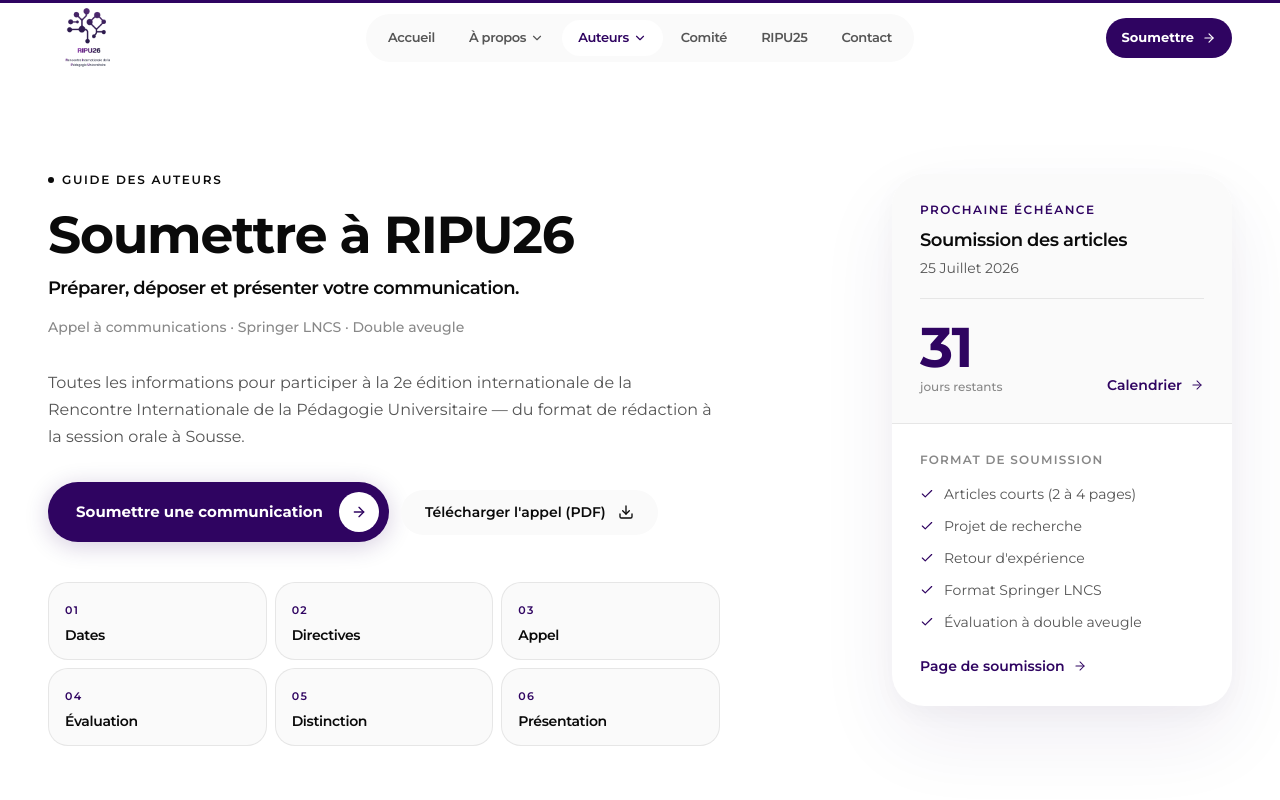
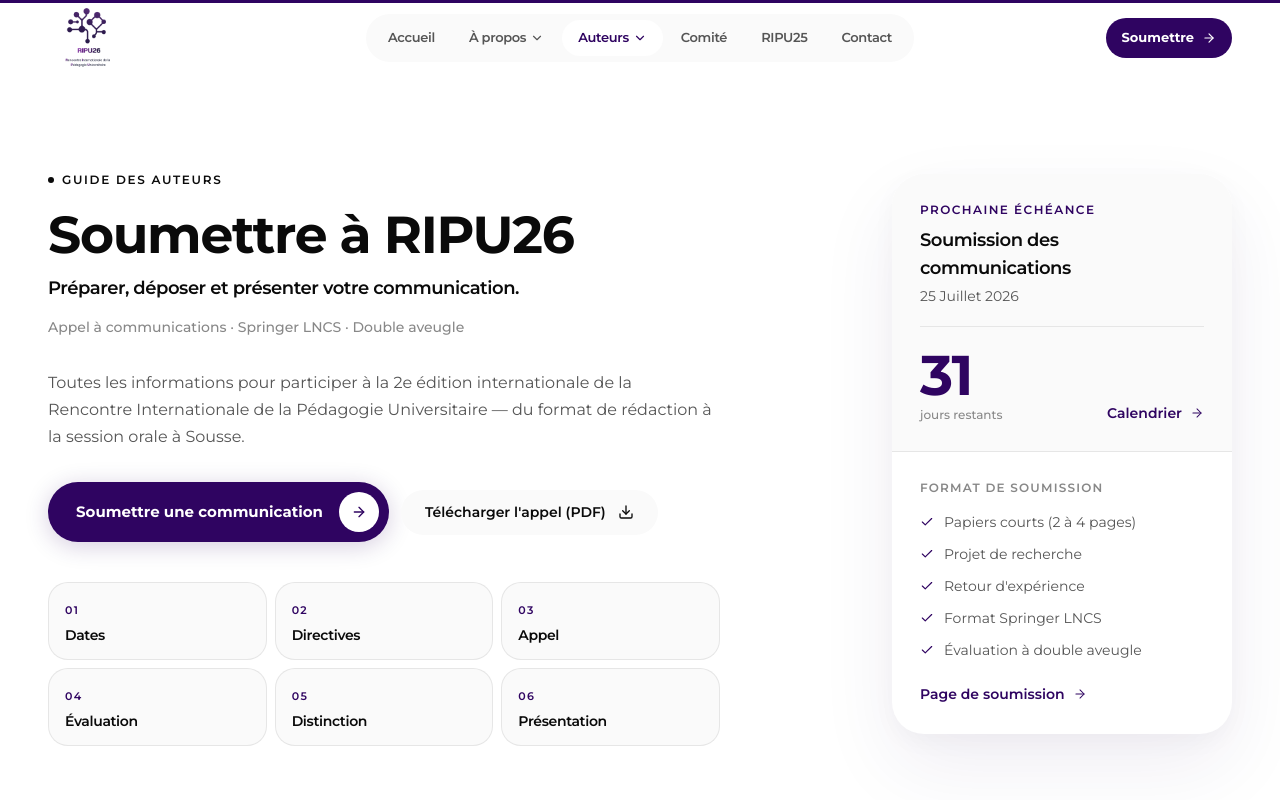
Before and after one commit to amamamou/ripu, a Next.js app: page /authors in a window 1280 px wide. Shown: the top 800 px of the page. Built offline with nearby package versions, Linux system fonts and the light colour scheme.

Commit message:
paper to com

```diff
--- a/components/authors/authors-page-content.tsx
+++ b/components/authors/authors-page-content.tsx
@@ -57,7 +57,7 @@ const milestoneDefs = [
   {
     date: new Date(2026, 6, 25),
     label: "25 Juillet 2026",
-    event: "Soumission des articles",
+    event: "Soumission des communications",
     hint: "Date limite pour le dépôt des communications.",
   },
   {
@@ -736,7 +736,7 @@ export function AuthorsPageContent() {
                   aria-hidden
                 />
                 <p className="max-w-3xl text-sm leading-relaxed text-[var(--grey-600)]">
-                  Parmi les communications acceptées, un article sera distingué par le Best Paper
+                  Parmi les communications acceptées, un papier sera distingué par le Best Paper
                   Award, récompensant l&apos;excellence scientifique, l&apos;originalité de la
                   contribution et sa pertinence pour les thématiques du colloque.
                 </p>
--- a/components/hero.tsx
+++ b/components/hero.tsx
@@ -28,7 +28,7 @@ const missionSlides = [
   },
   {
     title: "Dates clés",
-    body: "25 Juillet — Soumission des articles · 25 Août — Notification d'acceptation · 01 Septembre — Ouverture des inscriptions · 30–31 Octobre 2026 — Conférence à Sousse, Tunisie.",
+    body: "25 Juillet — Soumission des communications · 25 Août — Notification d'acceptation · 01 Septembre — Ouverture des inscriptions · 30–31 Octobre 2026 — Conférence à Sousse, Tunisie.",
     href: "/authors#dates",
     label: "Calendrier complet",
   },
--- a/components/important-dates-section.tsx
+++ b/components/important-dates-section.tsx
@@ -12,7 +12,7 @@ const milestones = [
     index: "01",
     day: "25",
     month: "Juillet",
-    title: "Soumission des articles",
+    title: "Soumission des communications",
     description: "Dépôt des communications avant le 25 juillet 2026.",
     href: "/authors#call",
     label: "Guide des auteurs",
--- a/components/soumission/soumission-page-content.tsx
+++ b/components/soumission/soumission-page-content.tsx
@@ -63,7 +63,7 @@ export function SoumissionPageContent() {
               <Reveal delay={0.08}>
                 <p className="mt-3 max-w-xl text-balance text-base font-semibold leading-snug tracking-tight text-[var(--black)] sm:text-lg">
                   {submissionClosed
-                    ? "La période de soumission des articles est terminée."
+                    ? "La période de soumission des communications est terminée."
                     : "Préparez et soumettez votre contribution scientifique."}
                 </p>
               </Reveal>
--- a/components/soumission/submission-closed-panel.tsx
+++ b/components/soumission/submission-closed-panel.tsx
@@ -23,7 +23,7 @@ export function SubmissionClosedPanel() {
                 Les dépôts ne sont plus acceptés
               </h2>
               <p className="mt-3 text-sm leading-relaxed text-[var(--grey-600)]">
-                La date limite pour la soumission des articles était fixée au{" "}
+                La date limite pour la soumission des communications était fixée au{" "}
                 <span className="font-semibold text-[var(--black)]">{SUBMISSION_DEADLINE_LABEL}</span>.
                 L&apos;espace de soumission en ligne est désormais fermé.
               </p>
--- a/lib/submission-transmit.ts
+++ b/lib/submission-transmit.ts
@@ -110,7 +110,7 @@ export function buildConfirmationEmailHtml(
   const typeLabels: Record<string, string> = {
     experience: "Retour d'expérience",
     wip: "Projet de recherche",
-    article: "Article",
+    article: "Papier",
   }
 
   const typeLabel =
@@ -177,7 +177,7 @@ export function buildConfirmationEmailText(draft: SubmissionDraft, reference: st
   const typeLabels: Record<string, string> = {
     'experience': 'Retour d\'expérience',
     'wip': 'Projet de recherche',
-    'article': 'Article'
+    'article': 'Papier'
   }
   const typeLabel = typeLabels[draft.submissionType] || draft.submissionType || 'Non spécifié'
   const authorsNames = draft.authors.map(a => `${a.firstName} ${a.lastName}`).join(', ')
@@ -223,7 +223,7 @@ export function buildSubmissionEmailHtml(draft: SubmissionDraft, reference: stri
   const typeLabels: Record<string, string> = {
     'experience': 'Retour d\'expérience',
     'wip': 'Projet de recherche',
-    'article': 'Article'
+    'article': 'Papier'
   }
   const typeLabel = typeLabels[draft.submissionType] || draft.submissionType || 'Non spécifié'
 
@@ -328,7 +328,7 @@ export function buildSubmissionEmailText(draft: SubmissionDraft, reference: stri
   const typeLabels: Record<string, string> = {
     'experience': 'Retour d\'expérience',
     'wip': 'Projet de recherche',
-    'article': 'Article'
+    'article': 'Papier'
   }
   const typeLabel = typeLabels[draft.submissionType] || draft.submissionType || 'Non spécifié'
 
--- a/lib/submission.ts
+++ b/lib/submission.ts
@@ -22,7 +22,7 @@ export function getSubmissionDaysRemaining(now = new Date()) {
 }
 
 export const SUBMISSION_FORMAT_HIGHLIGHTS = [
-  "Articles courts (2 à 4 pages)",
+  "Papiers courts (2 à 4 pages)",
   "Projet de recherche",
   "Retour d'expérience",
   "Format Springer LNCS",
@@ -32,7 +32,7 @@ export const SUBMISSION_FORMAT_HIGHLIGHTS = [
 export const SUBMISSION_CONTRIBUTION_SUMMARY = "Projet de recherche et retour d'expérience."
 
 export const SUBMISSION_CONTRIBUTION_TYPES = [
-  "Articles courts (2 à 4 pages)",
+  "Papiers courts (2 à 4 pages)",
   "Projet de recherche",
   "Retour d'expérience",
 ] as const
```
